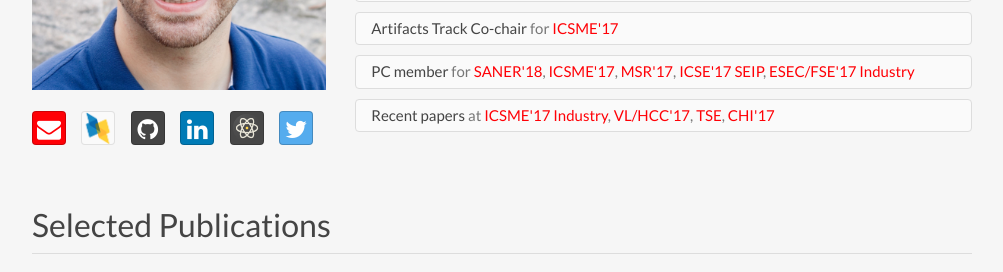
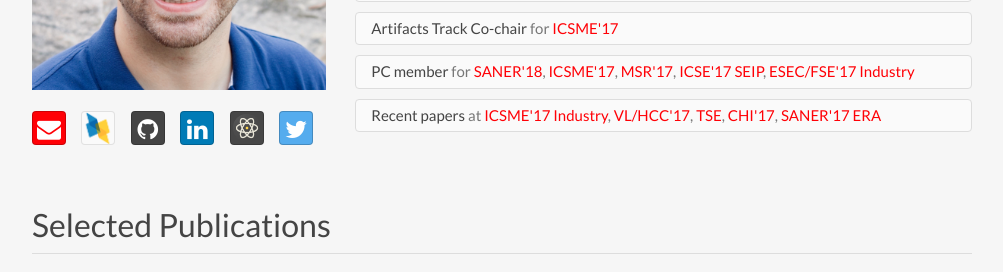
Before and after one commit to nkraft/nkraft.github.io, a Jekyll site: the page built from index.html, in a window 1280 px wide and 900 px high. Shown: the part 295-567 px from the top of the window, without its empty margins (138-1141 px from the left). Built offline with Jekyll 4.4.1, drawn with Linux system fonts in a browser that asks for light colours; nearby versions of some CDN libraries.

Commit message:
Update header.html

```diff
--- a/_includes/header.html
+++ b/_includes/header.html
@@ -91,7 +91,8 @@
                                         <a href="http://icsme2017.github.io/">ICSME'17 Industry</a>,
                                         <a href="https://sites.google.com/site/vlhcc2017/">VL/HCC'17</a>,
                                         <a href="https://www.computer.org/web/tse">TSE</a>,
-                                        <a href="https://chi2017.acm.org/">CHI'17</a>
+                                        <a href="https://chi2017.acm.org/">CHI'17</a>,
+                                        <a href="https://saner.aau.at/">SANER'17 ERA</a>
                                     </span>
                                 </li>
                             </ul>
```
